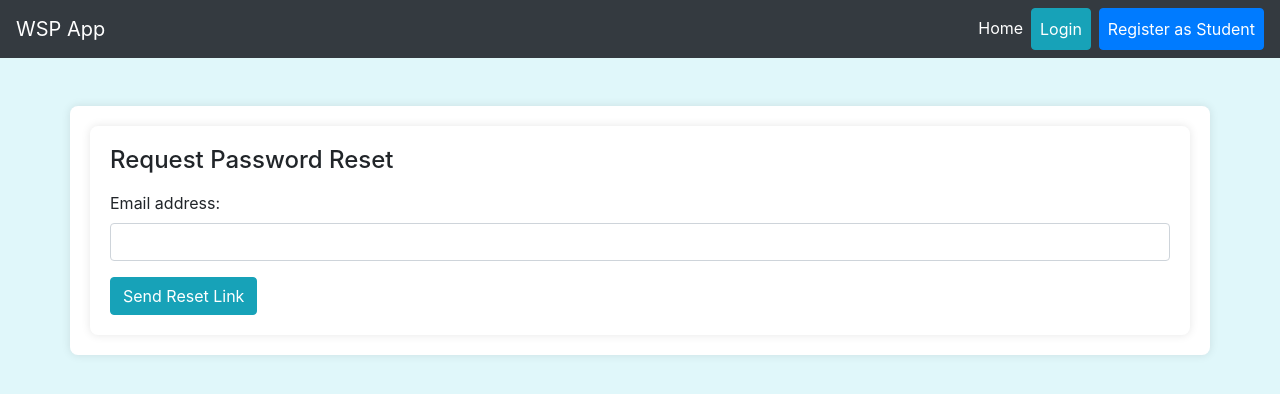
After one commit to sodbridgeacademy/ework_app, a Django app: page /request_password_reset/ in a window 1280 px wide. The commit adds this page. Shown: the top 394 px of the page. Run offline with Django 4.2, Linux system fonts and the light colour scheme; some libraries are stand-ins or nearby versions.

Commit message:
forgot password

```diff
--- a/workapp/models.py
+++ b/workapp/models.py
@@ -69,6 +69,7 @@ class StudentApplication(models.Model):
     hod_recommendation_signature = models.FileField(upload_to='hod_signatures/', default=default_hod_signature, null=True, blank=True)
     room_number = models.CharField(max_length=10, null=True, blank=True)
     cgpa = models.DecimalField(max_digits=4, decimal_places=2, null=True, blank=True)
+    year_of_study = models.IntegerField(null=True, blank=True, default=2024)
     reason_for_desiring_to_work = models.TextField(null=True, blank=True)
     signature = models.FileField(upload_to='signatures/', default=default_signature, null=True, blank=True)
     area_of_interest = models.CharField(max_length=255, null=True, blank=True)
--- a/workapp/templates/registration/login.html
+++ b/workapp/templates/registration/login.html
@@ -11,7 +11,6 @@
         <div class="col-md-6">
             <div class="card">
                 <div class="card-header">{{ block.super }}</div>
-
                 <div class="card-body">
                     <form method="post" novalidate>
                         {% csrf_token %}
@@ -20,6 +19,11 @@
                     </form>
                 </div>
             </div>
+
+            <!-- Change Password Link -->
+    <div class="mt-3">
+        <small>Forgot password?<a href="{% url 'request_password_reset' %}" class=""> Click here to reset</a></small>
+    </div>
         </div>
     </div>
 </div>
--- /dev/null
+++ b/workapp/templates/request_password_reset.html
@@ -0,0 +1,21 @@
+<!-- request_password_reset.html -->
+{% extends 'base.html' %}
+{% load crispy_forms_tags %}
+
+{% block title %}Request Password Reset{% endblock %}
+
+{% block content %}
+<div class="container">
+    <h4>Request Password Reset</h4>
+    <p style="color:red;">{% if error %} {{ error }} {% endif %}</p>
+    <p style="color:black;">{% if reset_url %} {{ reset_url }} {% endif %}</p>
+    <form method="post">
+        {% csrf_token %}
+        <div class="form-group">
+            <label for="email">Email address:</label>
+            <input type="email" class="form-control" id="email" name="email" required>
+        </div>
+        <button type="submit" class="btn btn-info">Send Reset Link</button>
+    </form>
+</div>
+{% endblock %}
--- a/workapp/templates/student_dashboard.html
+++ b/workapp/templates/student_dashboard.html
@@ -41,6 +41,7 @@
             <li><b>Department:</b>{{ user.department }}</li>
             <li><b>Matric No:</b> {{ user.matric_number }}</li>
             <li><b>Email:</b> {{ user.email }}</li>
+            <li><b>Year of Study:</b> 2024</li>
         </div>
     </div>
     <br><br>
--- a/workapp/urls.py
+++ b/workapp/urls.py
@@ -8,6 +8,9 @@ urlpatterns = [
 	path('register/student/', views.register_student, name='register_student'),
 	path('register/director/', views.register_director, name='register_director'),
     path('register/supervisor/', views.register_supervisor, name='register_supervisor'),
+    path('reset/password/', views.CustomPasswordChangeView.as_view(), name='change_password'),
+    path('request_password_reset/', views.request_password_reset, name='request_password_reset'),
+    path('reset_password/<str:token>/', views.reset_password, name='reset_password'),
 
 	path('dashboard/', views.dashboard, name='dashboard'),
     path('submit-work/', views.submit_work_status, name='submit_work_status'),
--- a/workapp/views.py
+++ b/workapp/views.py
@@ -7,8 +7,13 @@ from django.contrib.auth.decorators import login_required
 from .models import User, PostingPlace, StudentApplication, BankDetails, WorkStatus
 from datetime import date
 from django.contrib import messages
-from django.contrib.auth.views import LoginView
+from django.contrib.auth.views import LoginView, PasswordChangeView
+from django.urls import reverse_lazy, reverse
 from django.utils import timezone
+from django.utils.crypto import get_random_string
+from django.core.mail import send_mail
+from django.contrib.auth.forms import SetPasswordForm
+
 
 
 # Create your views here.
@@ -26,6 +31,59 @@ def login(request):
 class CustomLoginView(LoginView):
     authentication_form = CustomAuthenticationForm
     template_name = 'registration/login.html'
+
+
+# Assuming a simple token storage mechanism (ideally should use Django's built-in tools)
+tokens = {}
+
+def request_password_reset(request):
+    ctx ={}
+    if request.method == 'POST':
+        email = request.POST.get('email')
+
+        try:
+            user = User.objects.get(email=email)
+            print(f"user email => {user}")
+            token = get_random_string(20)
+            print(f"token => {token}")
+            tokens[email] = token  # Store token (in production, use a more secure method)
+            reset_url = request.build_absolute_uri(reverse('reset_password', args=[token]))
+            print(f'reset url => {reset_url}')
+            # Simulate sending email by displaying URL
+            messages.success(request, f'Reset link: {reset_url}')
+            ctx['reset_url'] = reset_url
+        except User.DoesNotExist:
+            ctx['error'] = 'User does not exist! Please, enter the correct email!'
+        #ctx = {'error':error, 'reset_url':reset_url}
+    return render(request, 'request_password_reset.html', ctx)
+
+
+
+def reset_password(request, token):
+    for email, stored_token in tokens.items():
+        if stored_token == token:
+            user = get_object_or_404(User, email=email)
+            if request.method == 'POST':
+                form = SetPasswordForm(user, request.POST)
+                if form.is_valid():
+                    form.save()
+                    del tokens[email]
+                    messages.success(request, 'Your password has been successfully reset.')
+                    return redirect('login')
+            else:
+                form = SetPasswordForm(user)
+            return render(request, 'reset_password.html', {'form': form})
+    messages.error(request, 'Invalid or expired token.')
+    return redirect('request_password_reset')
+
+
+class CustomPasswordChangeView(PasswordChangeView):
+    template_name = 'change_password.html'
+    success_url = reverse_lazy('login')
+
+    def form_valid(self, form):
+        messages.success(self.request, 'Your password was successfully updated!')
+        return super().form_valid(form)
 
 
 def register_student(request):
```
Also changed, not shown: workapp/templates/change_password.html (added, +17 -0 lines), workapp/templates/reset_password.html (added, +16 -0 lines), db.sqlite3, workapp/migrations/0012_studentapplication_year_of_study.py (added).
